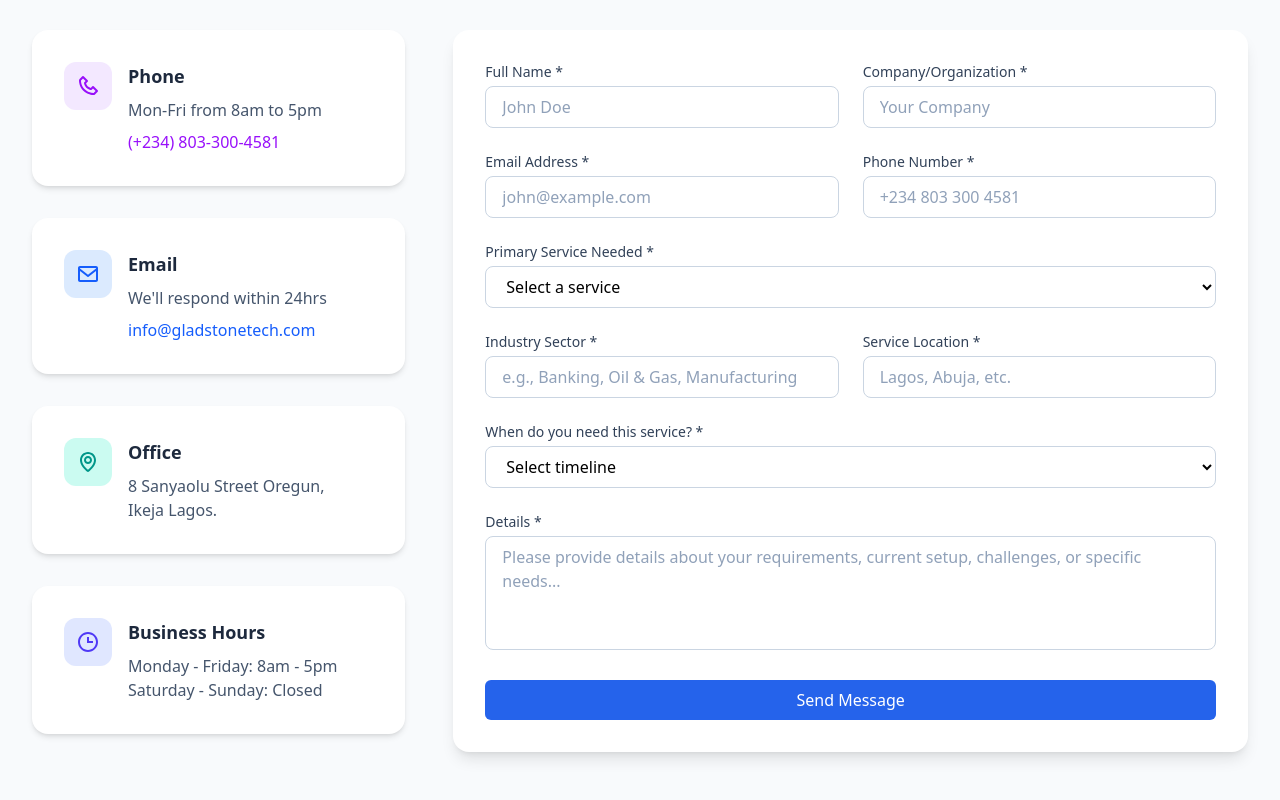
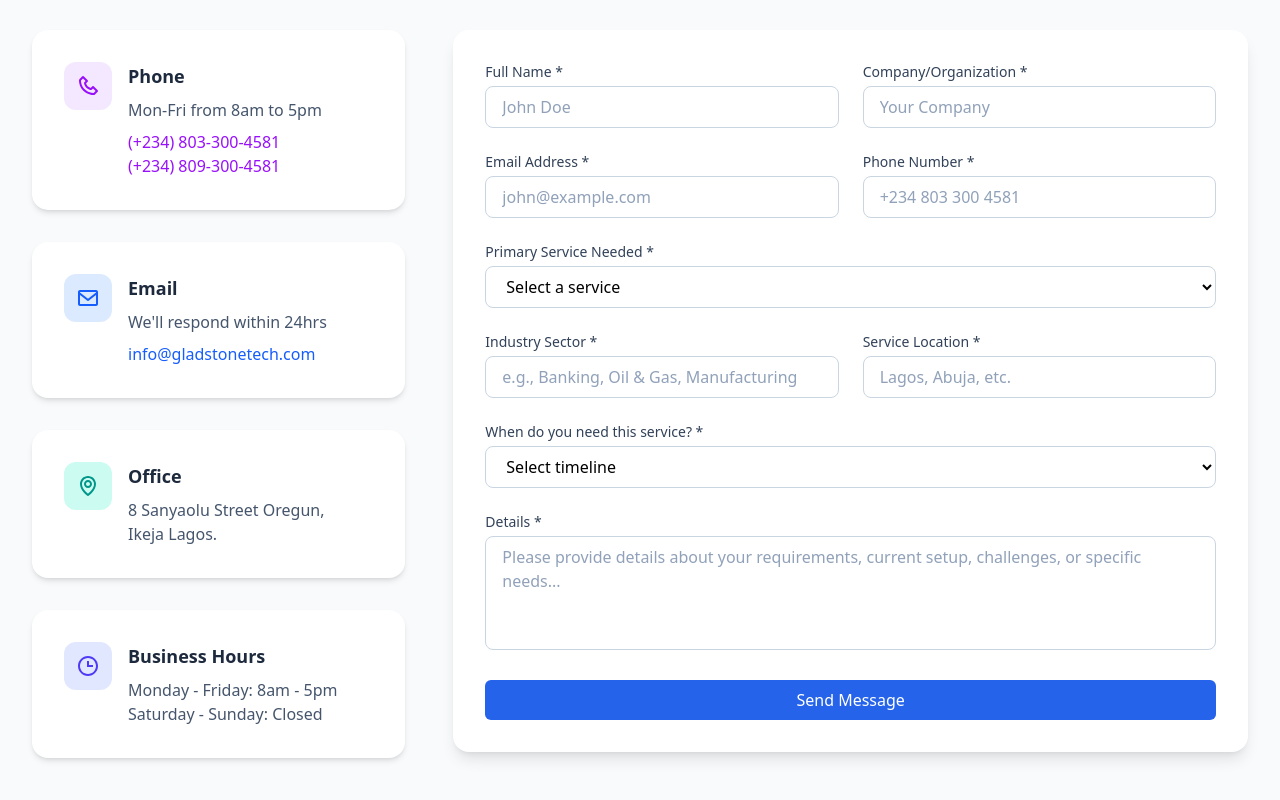
Before and after one commit to wedrivecars/gladstonetech, a React (Vite) app: page / in a window 1280 px wide. Shown: the part 3603-4403 px from the top of the page. Built offline with nearby package versions, Linux system fonts and the light colour scheme.

Commit message:
Added another number

```diff
--- a/src/components/Contact.jsx
+++ b/src/components/Contact.jsx
@@ -30,8 +30,11 @@ function Contact() {
                 <div className="ml-4">
                   <h3 className="text-lg font-semibold text-slate-800 mb-2">Phone</h3>
                   <p className="text-slate-600 mb-2">Mon-Fri from 8am to 5pm</p>
-                  <a href="tel:+1234567890" className="text-purple-600 hover:text-purple-700 font-medium block">
+                  <a href="tel:+2348033004581" className="text-purple-600 hover:text-purple-700 font-medium block">
                     (+234) 803-300-4581
+                  </a>
+                  <a href="tel:+2348093004581" className="text-purple-600 hover:text-purple-700 font-medium block">
+                    (+234) 809-300-4581
                   </a>
                 </div>
               </div>
```
